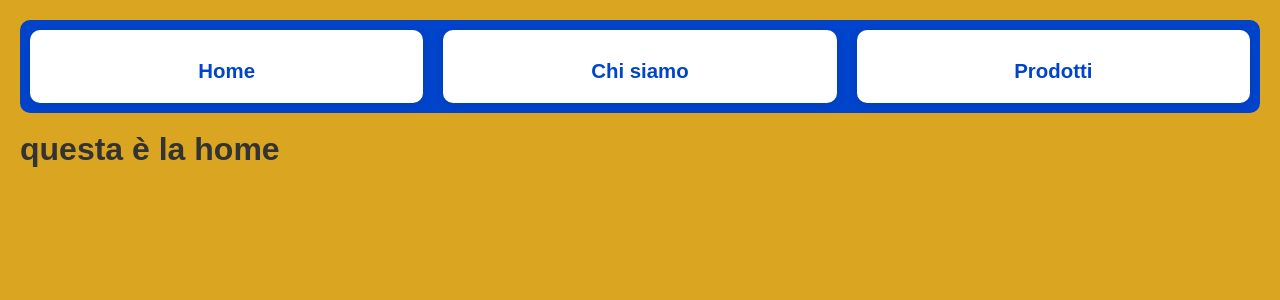
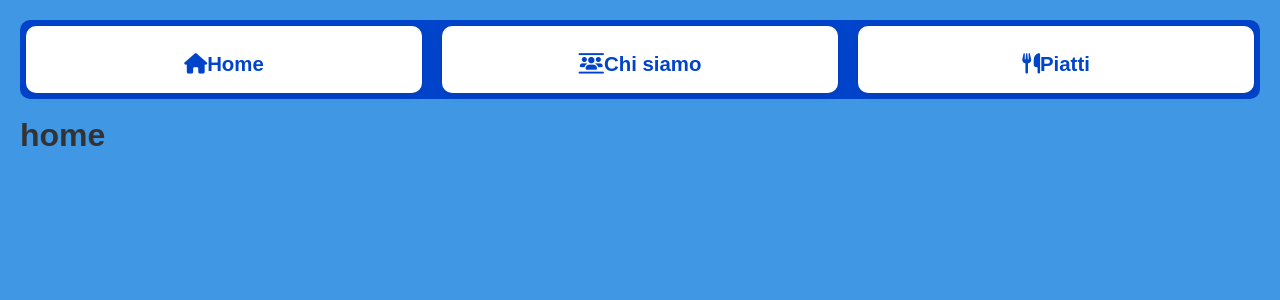
Before and after one commit to michelangelomancini4/react-router, a React (Vite) app: page / in a window 1280 px wide. Shown: the top 300 px of the page. Built offline with nearby package versions, Linux system fonts and the light colour scheme.

Commit message:
miglioramento css(aggiunta background e icone)

```diff
--- a/index.html
+++ b/index.html
@@ -5,6 +5,8 @@
   <meta charset="UTF-8" />
   <link rel="icon" type="image/svg+xml" href="/vite.svg" />
   <meta name="viewport" content="width=device-width, initial-scale=1.0" />
+  <!-- link fontawesome -->
+  <link rel="stylesheet" href="https://cdnjs.cloudflare.com/ajax/libs/font-awesome/6.7.1/css/all.min.css">
   <title>React Router ex</title>
 </head>
 
--- a/src/App.css
+++ b/src/App.css
@@ -6,16 +6,24 @@
 
 body {
   font-family: 'Arial', sans-serif;
-  background-color: goldenrod;
+  padding: 20px;
+  background-color: #4097e3;
   color: #333;
-  padding: 20px;
+}
+
+
+.productspage {
+
+  background-image: url("https://media.istockphoto.com/id/1128687123/it/foto/borsa-della-spesa-piena-di-verdure-fresche-e-frutta.jpg?s=2048x2048&w=is&k=20&c=rJaU2saEeU__GSk67IIec8KFN2KOG4N0hwA44dHMfwg=");
+  background-size: contain;
+  background-position: center;
 }
 
 /* Navbar */
 nav {
 
   background: #0044cc;
-  padding: 10px;
+  padding: 6px;
   border-radius: 10px;
   margin-bottom: 18px;
 }
@@ -31,7 +39,7 @@ nav ul {
 nav a {
   color: #f61e1e;
   text-decoration: none;
-  padding: 5px;
+  padding: 2px;
   font-weight: bold;
   transition: 0.3s;
   text-align: center;
--- a/src/components/NavBar.jsx
+++ b/src/components/NavBar.jsx
@@ -4,9 +4,9 @@ function Navbar() {
     return (
         <nav >
             <ul>
-                <li><NavLink to="/">Home</NavLink></li>
-                <li><NavLink to="/chisiamo">Chi siamo</NavLink></li>
-                <li><NavLink to="/products">Prodotti</NavLink></li>
+                <li><NavLink to="/"><i class="fa-solid fa-house"></i>Home</NavLink></li>
+                <li><NavLink to="/chisiamo"><i class="fa-solid fa-users-between-lines"></i>Chi siamo</NavLink></li>
+                <li><NavLink to="/products"><i class="fa-solid fa-utensils"></i>Piatti</NavLink></li>
             </ul>
         </nav>
     );
--- a/src/pages/HomePage.jsx
+++ b/src/pages/HomePage.jsx
@@ -1,5 +1,9 @@
 function HomePage() {
-    return <h1>questa è la home</h1>;
+    return (
+        <div>
+            <h1>home</h1>
+
+        </div>);
 }
 
 export default HomePage;
--- a/src/pages/ProductsPage.jsx
+++ b/src/pages/ProductsPage.jsx
@@ -14,8 +14,8 @@ function Prodotti() {
 
     return (
         // output in pagina
-        <div>
-            <h2>Prodotti</h2>
+        <div className='productspage'>
+            <h2>I NOSTRI PIATTI:</h2>
             <ul>
                 {prodotti.map(prodotto => (
                     <li key={prodotto.id}>
```
